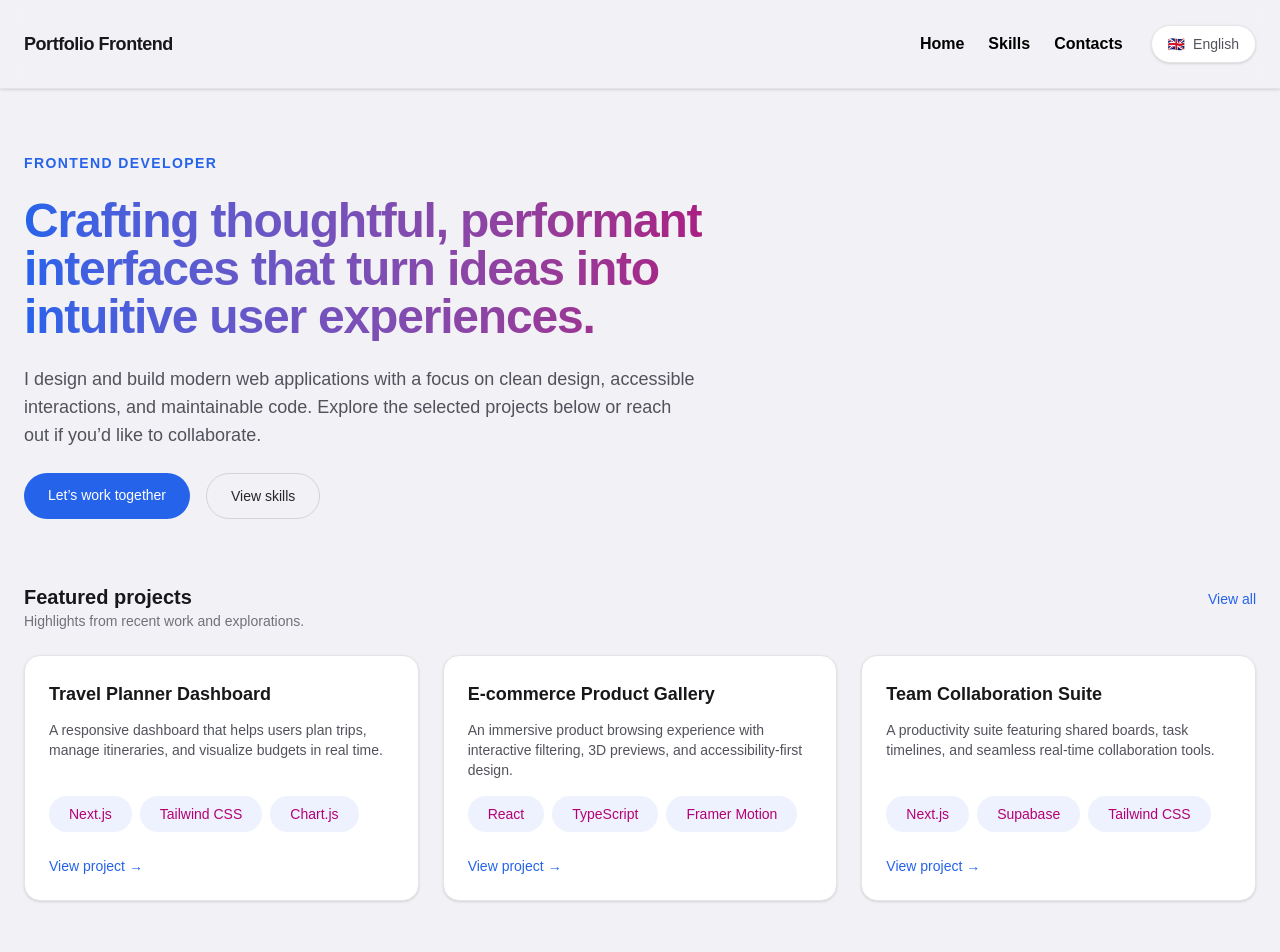
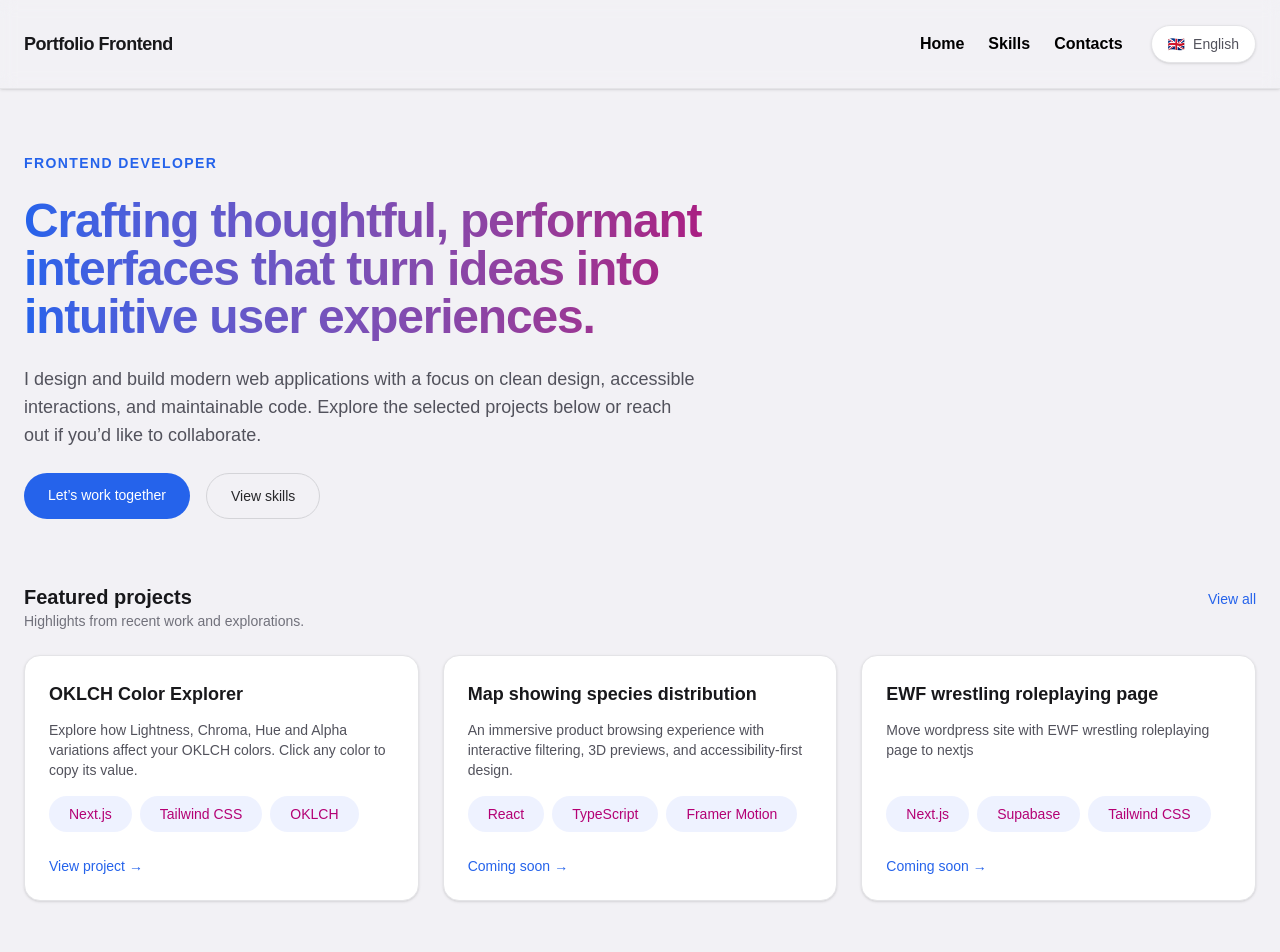
Before and after one commit to eremina-official/portfolio-nextjs, a Next.js app: page /en in a window 1280 px wide. Shown: the top 952 px of the page. Built offline with nearby package versions, Linux system fonts and the light colour scheme.

Commit message:
Update projects

```diff
--- a/components/Card.tsx
+++ b/components/Card.tsx
@@ -7,18 +7,20 @@ type CardProps = {
 };
 
 export function Card({ project }: CardProps) {
-  const t = useTranslations("home");
-  const { id, title, description, href, tech } = project;
+  const t = useTranslations("home.projectsSection");
+  const { id, href, tech } = project;
+  const currentProject = `projects.${id}`;
 
   return (
+    <Link href={href} className="block">
       <article
         key={id}
-      className="group flex flex-col rounded-2xl border border-border-200 bg-white p-6 shadow-sm transition hover:-translate-y-1 hover:shadow-lg"
+        className="group flex h-full flex-col rounded-2xl border border-border-200 bg-white p-6 shadow-sm transition hover:-translate-y-1 hover:shadow-lg"
       >
         <div className="flex items-center justify-between">
-        <h3 className="text-lg font-semibold text-text">{title}</h3>
+          <h3 className="text-lg font-semibold text-text">{t(`${currentProject}.title`)}</h3>
         </div>
-      <p className="mt-3 flex-1 text-sm text-subtext">{description}</p>
+        <p className="mt-3 flex-1 text-sm text-subtext">{t(`${currentProject}.description`)}</p>
         {tech.length ? (
           <ul className="mt-4 flex flex-wrap gap-2 text-sm text-zinc-500">
             {tech.map((item) => (
@@ -28,15 +30,13 @@ export function Card({ project }: CardProps) {
             ))}
           </ul>
         ) : null}
-      <Link
-        href={href}
-        className="mt-6 inline-flex items-center text-sm font-medium text-primary transition hover:text-primary-dark"
-      >
-        {t(`projectsSection.ctaLabel`)}
+        <div className="mt-6 inline-flex items-center text-sm font-medium text-primary transition group-hover:text-primary-dark">
+          {t(href !== '#' ? `ctaLabel` : `comingSoon`)}
           <span aria-hidden className="ml-1 transition group-hover:translate-x-1">
             →
           </span>
+        </div>
+      </article>
     </Link>
-    </article>
   );
 }
--- a/data/projects.ts
+++ b/data/projects.ts
@@ -3,25 +3,19 @@ import type { Project } from "@/types/projectTypes";
 export const projects: Project[] = [
   {
     id: 1,
-    title: "Travel Planner Dashboard",
-    description:
-      "A responsive dashboard that helps users plan trips, manage itineraries, and visualize budgets in real time.",
-    tech: ["Next.js", "Tailwind CSS", "Chart.js"],
-    href: "#",
+    title: "OKLCH Color Explorer",
+    tech: ["Next.js", "Tailwind CSS", "OKLCH"],
+    href: "/projects/oklch",
   },
   {
     id: 2,
-    title: "E-commerce Product Gallery",
-    description:
-      "An immersive product browsing experience with interactive filtering, 3D previews, and accessibility-first design.",
+    title: "Map showing species distribution",
     tech: ["React", "TypeScript", "Framer Motion"],
     href: "#",
   },
   {
     id: 3,
-    title: "Team Collaboration Suite",
-    description:
-      "A productivity suite featuring shared boards, task timelines, and seamless real-time collaboration tools.",
+    title: "EWF wrestling roleplaying page",
     tech: ["Next.js", "Supabase", "Tailwind CSS"],
     href: "#",
   },
--- a/messages/en.json
+++ b/messages/en.json
@@ -23,26 +23,24 @@
       "subtitle": "Highlights from recent work and explorations.",
       "viewAll": "View all",
       "ctaLabel": "View project",
-      "projects": [
-        {
-          "id": 1,
-          "title": "Travel Planner Dashboard",
-          "description": "A responsive dashboard that helps users plan trips, manage itineraries, and visualize budgets in real time.",
+      "comingSoon": "Coming soon",
+      "projects": {
+        "1": {
+          "title": "OKLCH Color Explorer",
+          "description": "Explore how Lightness, Chroma, Hue and Alpha variations affect your OKLCH colors. Click any color to copy its value.",
           "badge": "Case Study"
         },
-        {
-          "id": 2,
-          "title": "E-commerce Product Gallery",
+        "2": {
+          "title": "Map showing species distribution",
           "description": "An immersive product browsing experience with interactive filtering, 3D previews, and accessibility-first design.",
           "badge": "Case Study"
         },
-        {
-          "id": 3,
-          "title": "Team Collaboration Suite",
-          "description": "A productivity suite featuring shared boards, task timelines, and seamless real-time collaboration tools.",
+        "3": {
+          "title": "EWF wrestling roleplaying page",
+          "description": "Move wordpress site with EWF wrestling roleplaying page to nextjs",
           "badge": "Case Study"
         }
-      ]
+      }
     }
   },
   "skills": {
--- a/messages/pl.json
+++ b/messages/pl.json
@@ -23,26 +23,24 @@
       "subtitle": "Najciekawsze realizacje oraz eksperymenty projektowe.",
       "viewAll": "Zobacz wszystkie",
       "ctaLabel": "Zobacz projekt",
-      "projects": [
-        {
-          "id": 1,
-          "title": "Panel planowania podróży",
-          "description": "Responsywny panel, który pomaga planować wyprawy, zarządzać planami oraz monitorować budżet w czasie rzeczywistym.",
+      "comingSoon": "Wkrótce",
+      "projects":  {
+        "1": {
+          "title": "OKLCH Color Explorer",
+          "description": "Eksploruj, jak zmiany Jasności, Chromy, Odcienia i Przezroczystości wpływają na kolory OKLCH. Kliknij dowolny kolor, aby skopiować jego wartość.",
           "badge": "Studium przypadku"
         },
-        {
-          "id": 2,
+        "2": {
           "title": "Galeria produktowa e-commerce",
           "description": "Immersyjne przeglądanie produktów z interaktywnymi filtrami, podglądem 3D i naciskiem na dostępność.",
           "badge": "Studium przypadku"
         },
-        {
-          "id": 3,
-          "title": "Pakiet do współpracy zespołowej",
-          "description": "Zestaw narzędzi produktywności z tablicami, osiami czasu i współdzieleniem treści w czasie rzeczywistym.",
+        "3": {
+          "title": "Strona roleplaying EWF Wrestling",
+          "description": "Przeniesienie wordpress site z EWF wrestling roleplaying page do nextjs",
           "badge": "Studium przypadku"
         }
-      ]
+      }
     }
   },
   "skills": {
--- a/types/projectTypes.ts
+++ b/types/projectTypes.ts
@@ -1,7 +1,6 @@
 export interface Project {
   id: number;
   title: string;
-  description: string;
   tech: string[];
   href: string;
 }
```
Lines whose indentation alone changed are shown as unchanged.
